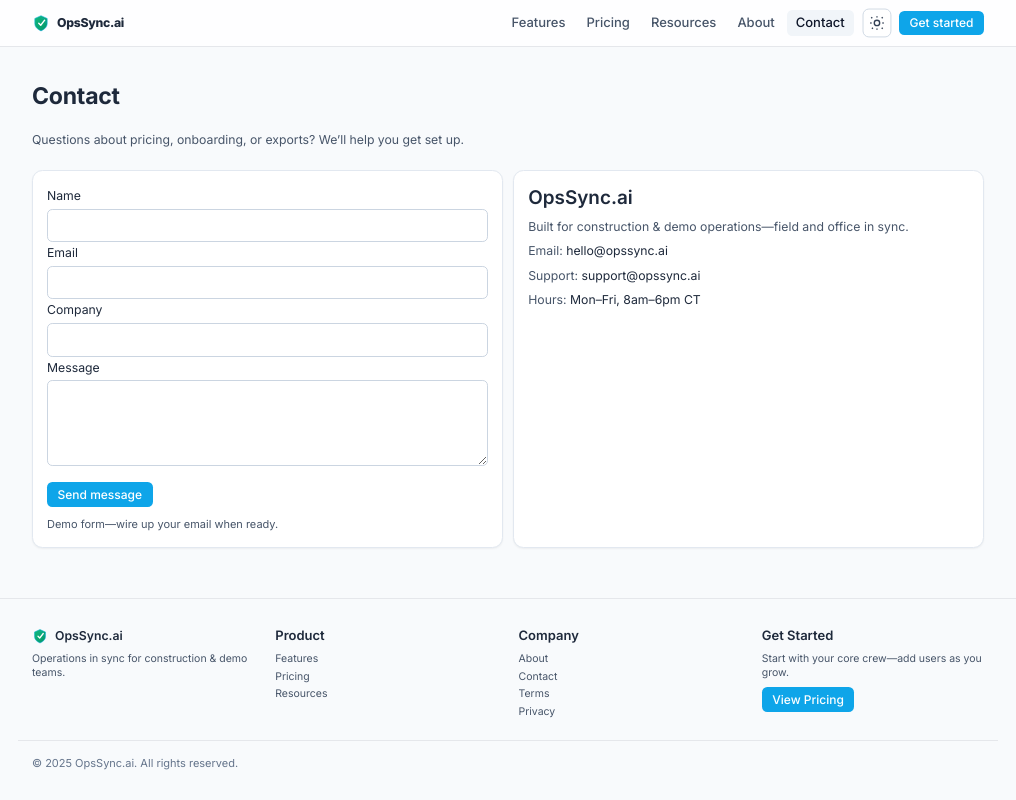
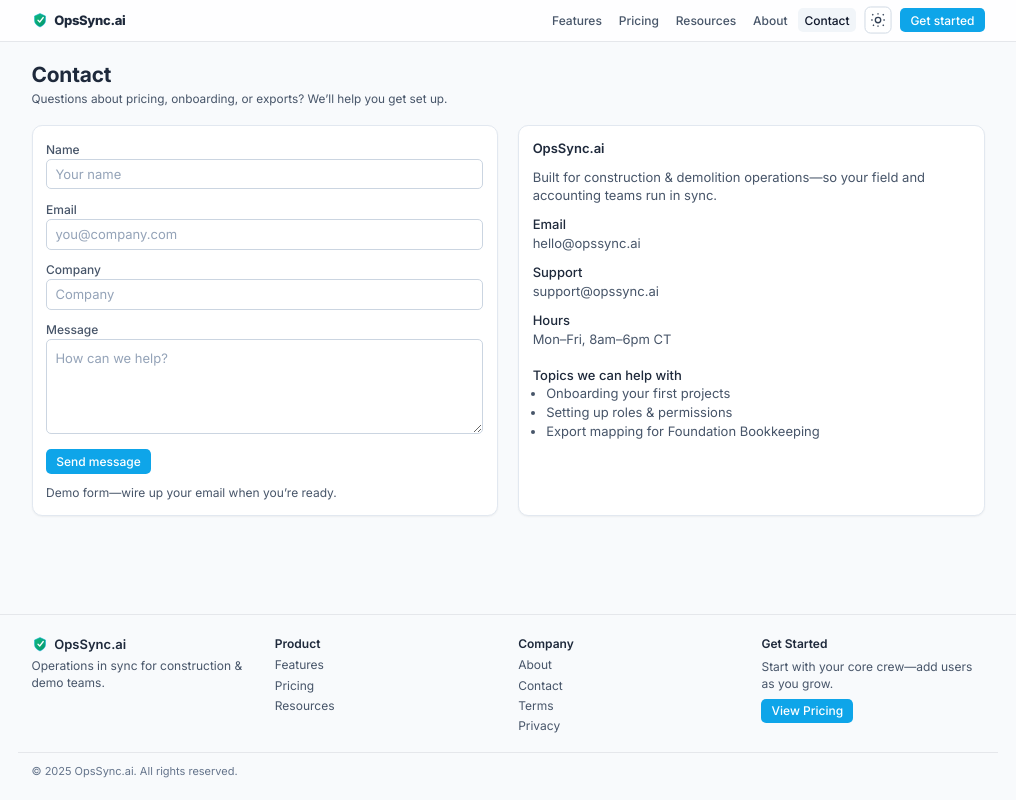
Before and after one commit to jerrsapps1/opssync-landing, a React (Vite) app: page /contact in a window 1280 px wide. Shown: the whole page, without its empty margins (132-1148 px from the left). Built offline with nearby package versions, Linux system fonts and the light colour scheme.

Commit message:
ui: compact global scale; small inputs/buttons; tighter navbar/footer; compact Contact page

```diff
--- a/src/components/Footer.tsx
+++ b/src/components/Footer.tsx
@@ -2,30 +2,30 @@
 
 export default function Footer() {
   return (
-    <footer className="border-t py-8 text-sm">
+    <footer className="border-t py-6 text-sm">
       <div className="container-ss grid gap-6 md:grid-cols-4">
-        <div className="space-y-2">
+        <div className="space-y-1.5">
           <div className="flex items-center gap-2">
             <BrandMark size={16}/>
-            <span className="text-sm font-semibold">OpsSync.ai</span>
+            <span className="text-[13px] font-semibold">OpsSync.ai</span>
           </div>
-          <p className="text-xs text-slate-600 dark:text-slate-400">
+          <p className="text-[12px] text-slate-600 dark:text-slate-400">
             Operations in sync for construction &amp; demo teams.
           </p>
         </div>
 
-        <div className="space-y-2">
-          <h3 className="text-[13px] font-semibold">Product</h3>
-          <ul className="space-y-1 text-xs text-slate-600 dark:text-slate-400">
+        <div className="space-y-1.5">
+          <h3 className="text-[12px] font-semibold">Product</h3>
+          <ul className="space-y-1 text-[12px] text-slate-600 dark:text-slate-400">
             <li><a href="/features"  className="hover:underline">Features</a></li>
             <li><a href="/pricing"   className="hover:underline">Pricing</a></li>
             <li><a href="/resources" className="hover:underline">Resources</a></li>
           </ul>
         </div>
 
-        <div className="space-y-2">
-          <h3 className="text-[13px] font-semibold">Company</h3>
-          <ul className="space-y-1 text-xs text-slate-600 dark:text-slate-400">
+        <div className="space-y-1.5">
+          <h3 className="text-[12px] font-semibold">Company</h3>
+          <ul className="space-y-1 text-[12px] text-slate-600 dark:text-slate-400">
             <li><a href="/about"   className="hover:underline">About</a></li>
             <li><a href="/contact" className="hover:underline">Contact</a></li>
             <li><a href="/terms"   className="hover:underline">Terms</a></li>
@@ -34,15 +34,13 @@
         </div>
 
         <div className="space-y-2">
-          <h3 className="text-[13px] font-semibold">Get Started</h3>
-          <p className="text-xs text-slate-600 dark:text-slate-400">Start with your core crew—add users as you grow.</p>
-          <a href="/pricing" className="inline-flex rounded-md bg-brand-500 px-3 py-1 text-[12px] font-medium text-white hover:bg-brand-600">
-            View Pricing
-          </a>
+          <h3 className="text-[12px] font-semibold">Get Started</h3>
+          <p className="text-[12px] text-slate-600 dark:text-slate-400">Start with your core crew—add users as you grow.</p>
+          <a href="/pricing" className="btn btn-primary">View Pricing</a>
         </div>
       </div>
 
-      <div className="container-ss mt-6 border-t pt-4 text-[11px] text-slate-500 dark:text-slate-400">
+      <div className="container-ss mt-5 border-t pt-3 text-[11px] text-slate-500 dark:text-slate-400">
         © 2025 OpsSync.ai. All rights reserved.
       </div>
     </footer>
--- a/src/components/Navbar.tsx
+++ b/src/components/Navbar.tsx
@@ -6,16 +6,16 @@
 export default function Navbar() {
   const [open, setOpen] = useState(false);
   const linkBase =
-    "block px-2.5 py-1 rounded-md text-[13px] font-medium transition hover:bg-slate-100 hover:text-slate-900 dark:hover:bg-slate-800/60 dark:hover:text-white";
+    "block px-2 py-1 rounded-md text-[12px] font-medium transition hover:bg-slate-100 hover:text-slate-900 dark:hover:bg-slate-800/60 dark:hover:text-white";
   const active = "text-slate-900 bg-slate-100 dark:text-white dark:bg-slate-800/60";
   const inactive = "text-slate-600 dark:text-slate-300";
 
   return (
     <nav className="sticky top-0 z-40 border-b bg-white/80 backdrop-blur-sm dark:border-slate-800 dark:bg-slate-900/80">
-      <div className="container-ss flex items-center justify-between py-2">
+      <div className="container-ss flex items-center justify-between py-1.5">
         <Link to="/" className="flex items-center gap-2">
-          <BrandMark size={18} />
-          <span className="text-sm font-extrabold tracking-tight">OpsSync.ai</span>
+          <BrandMark size={16}/>
+          <span className="text-[13px] font-extrabold tracking-tight">OpsSync.ai</span>
         </Link>
 
         <div className="hidden items-center gap-1 md:flex">
@@ -24,18 +24,13 @@
           <NavLink to="/resources" className={({isActive}) => `${linkBase} ${isActive?active:inactive}`}>Resources</NavLink>
           <NavLink to="/about"     className={({isActive}) => `${linkBase} ${isActive?active:inactive}`}>About</NavLink>
           <NavLink to="/contact"   className={({isActive}) => `${linkBase} ${isActive?active:inactive}`}>Contact</NavLink>
-
           <div className="mx-1 scale-90"><ThemeToggle/></div>
-
-          <Link to="/pricing" className="rounded-md bg-brand-500 px-3 py-1 text-[12px] font-medium text-white transition hover:bg-brand-600">
-            Get started
-          </Link>
+          <Link to="/pricing" className="btn btn-primary">Get started</Link>
         </div>
 
         <button
           className="inline-flex items-center justify-center rounded-md p-2 text-slate-600 hover:bg-slate-100 hover:text-slate-900 dark:text-slate-300 dark:hover:bg-slate-800 md:hidden"
-          onClick={() => setOpen(!open)} aria-expanded={open} aria-label="Toggle menu"
-        >
+          onClick={() => setOpen(!open)} aria-expanded={open} aria-label="Toggle menu">
           <svg width="18" height="18" viewBox="0 0 24 24" fill="none">
             <path d="M4 6h16M4 12h16M4 18h16" stroke="currentColor" strokeWidth="2" strokeLinecap="round"/>
           </svg>
@@ -50,12 +45,8 @@
             <NavLink to="/resources" onClick={()=>setOpen(false)} className={({isActive}) => `${linkBase} ${isActive?active:inactive}`}>Resources</NavLink>
             <NavLink to="/about"     onClick={()=>setOpen(false)} className={({isActive}) => `${linkBase} ${isActive?active:inactive}`}>About</NavLink>
             <NavLink to="/contact"   onClick={()=>setOpen(false)} className={({isActive}) => `${linkBase} ${isActive?active:inactive}`}>Contact</NavLink>
-
             <div className="mt-1 scale-90"><ThemeToggle/></div>
-
-            <Link to="/pricing" onClick={()=>setOpen(false)} className="mt-1 rounded-md bg-brand-500 px-3 py-1 text-[12px] font-medium text-white transition hover:bg-brand-600">
-              Get started
-            </Link>
+            <Link to="/pricing" onClick={()=>setOpen(false)} className="btn btn-primary mt-1">Get started</Link>
           </div>
         </div>
       )}
--- a/src/index.css
+++ b/src/index.css
@@ -2,11 +2,10 @@
 @tailwind components;
 @tailwind utilities;
 
-/* ===== Global compact scale (SafetySync-like) ===== */
+/* ===== Global compact scale ===== */
 @layer base {
   html {
-    /* smaller root -> everything scales down */
-    font-size: 14px; /* was 15/16 */
+    font-size: 13.5px; /* ⬅ smaller global scale (was 14/16) */
     font-family: Inter, system-ui, -apple-system, "Segoe UI", Roboto, Helvetica, Arial, "Apple Color Emoji", "Segoe UI Emoji";
     -webkit-text-size-adjust: 100%;
     text-rendering: optimizeLegibility;
@@ -17,47 +16,37 @@
     @apply bg-slate-50 text-slate-800 dark:bg-slate-950 dark:text-slate-200;
     line-height: 1.45;
   }
-
-  /* Headings tuned down across the site */
-  h1 { /* ~19–23px depending on width */
-    @apply leading-tight font-bold;
-    font-size: clamp(1.35rem, 1.8vw, 1.65rem);
-    letter-spacing: -0.01em;
-  }
-  h2 { /* ~16–19px */
-    @apply leading-snug font-semibold;
-    font-size: clamp(1.15rem, 1.5vw, 1.35rem);
-  }
-  h3 { /* ~14.5–16.5px */
-    @apply leading-snug font-semibold;
-    font-size: clamp(1.05rem, 1.25vw, 1.18rem);
-  }
+  /* Headings */
+  h1 { @apply font-bold leading-tight; font-size: clamp(1.28rem, 1.7vw, 1.55rem); letter-spacing:-0.01em; }
+  h2 { @apply font-semibold leading-snug; font-size: clamp(1.12rem, 1.35vw, 1.28rem); }
+  h3 { @apply font-semibold leading-snug; font-size: clamp(1.02rem, 1.15vw, 1.12rem); }
 }
 
-/* ===== Utilities & shared components ===== */
 @layer components {
-  /* Narrow, consistent content width on all pages */
+  /* Narrow container like SafetySync */
   .container-ss {
-    max-width: 980px;   /* <— key: compact */
-    margin-left: auto;
-    margin-right: auto;
-    padding-left: 1rem; /* 16px */
-    padding-right: 1rem;
+    max-width: 980px;
+    margin-left: auto; margin-right: auto;
+    padding-left: 1rem; padding-right: 1rem;
   }
 
   .muted { @apply text-slate-600 dark:text-slate-400; }
+  .card  { @apply rounded-xl border border-slate-200 bg-white shadow-sm dark:border-slate-800 dark:bg-slate-900; }
 
-  .card {
-    @apply rounded-xl border border-slate-200 bg-white shadow-sm
-           dark:border-slate-800 dark:bg-slate-900;
-  }
+  /* Small controls used everywhere */
+  .label    { @apply mb-1 text-[12px] font-medium text-slate-600 dark:text-slate-300; }
+  .input    { @apply w-full h-9 rounded-md border border-slate-300 bg-white px-2.5 text-[13px] text-slate-800 placeholder:text-slate-400
+                       focus:outline-none focus:ring-2 focus:ring-sky-400 focus:ring-offset-2 focus:ring-offset-white
+                       dark:border-slate-700 dark:bg-slate-900 dark:text-slate-200 dark:focus:ring-offset-slate-900; }
+  .textarea { @apply w-full rounded-md border border-slate-300 bg-white p-2.5 text-[13px] text-slate-800 placeholder:text-slate-400
+                       focus:outline-none focus:ring-2 focus:ring-sky-400 focus:ring-offset-2 focus:ring-offset-white
+                       dark:border-slate-700 dark:bg-slate-900 dark:text-slate-200 dark:focus:ring-offset-slate-900; }
 
-  .ring-focus {
-    @apply focus:outline-none focus-visible:ring-2 focus-visible:ring-sky-400
-           focus-visible:ring-offset-2 focus-visible:ring-offset-white
-           dark:focus-visible:ring-offset-slate-900;
-  }
+  .btn        { @apply inline-flex items-center justify-center rounded-md px-3 py-1 text-[12px] font-medium transition; }
+  .btn-primary{ @apply btn text-white bg-sky-500 hover:bg-sky-600; }
+  .btn-ghost  { @apply btn border border-slate-300 bg-white text-slate-700 hover:bg-slate-50 dark:border-slate-700 dark:bg-slate-900 dark:text-slate-200 dark:hover:bg-slate-800; }
 
+  /* Subtle header bg */
   .bg-brand-gradient {
     background:
       radial-gradient(40rem 18rem at 10% -10%, rgba(14,165,233,.08), transparent),
--- a/src/pages/Contact.tsx
+++ b/src/pages/Contact.tsx
@@ -1,35 +1,58 @@
 export default function Contact() {
   return (
-    <section className="container-ss py-8 md:py-10 space-y-6">
-      <h1>Contact</h1>
-      <p className="text-sm muted">Questions about pricing, onboarding, or exports? We’ll help you get set up.</p>
+    <section className="py-6">
+      <div className="container-ss">
+        <h1>Contact</h1>
+        <p className="muted text-sm mt-1">Questions about pricing, onboarding, or exports? We’ll help you get set up.</p>
 
-      <div className="grid gap-3 md:grid-cols-2">
-        <form className="card p-4 space-y-3">
-          <label className="text-sm">Name
-            <input className="mt-1 w-full rounded-md border border-slate-300 bg-white px-3 py-2 text-sm dark:border-slate-700 dark:bg-slate-900" />
-          </label>
-          <label className="text-sm">Email
-            <input className="mt-1 w-full rounded-md border border-slate-300 bg-white px-3 py-2 text-sm dark:border-slate-700 dark:bg-slate-900" />
-          </label>
-          <label className="text-sm">Company
-            <input className="mt-1 w-full rounded-md border border-slate-300 bg-white px-3 py-2 text-sm dark:border-slate-700 dark:bg-slate-900" />
-          </label>
-          <label className="text-sm">Message
-            <textarea rows={4} className="mt-1 w-full rounded-md border border-slate-300 bg-white px-3 py-2 text-sm dark:border-slate-700 dark:bg-slate-900" />
-          </label>
-          <button type="button" className="rounded-md bg-brand-500 px-3 py-1 text-[12px] font-medium text-white hover:bg-brand-600">
-            Send message
-          </button>
-          <p className="text-[11px] muted">Demo form—wire up your email when ready.</p>
-        </form>
+        <div className="mt-5 grid gap-6 md:grid-cols-2">
+          {/* Form */}
+          <form className="card p-4 space-y-3">
+            <div>
+              <label className="label">Name</label>
+              <input className="input" type="text" placeholder="Your name" />
+            </div>
+            <div>
+              <label className="label">Email</label>
+              <input className="input" type="email" placeholder="you@company.com" />
+            </div>
+            <div>
+              <label className="label">Company</label>
+              <input className="input" type="text" placeholder="Company" />
+            </div>
+            <div>
+              <label className="label">Message</label>
+              <textarea className="textarea h-28" placeholder="How can we help?" />
+            </div>
+            <button type="button" className="btn btn-primary w-max">Send message</button>
+            <p className="text-[12px] muted">Demo form—wire up your email when you’re ready.</p>
+          </form>
 
-        <div className="card p-4 space-y-2">
-          <h2>OpsSync.ai</h2>
-          <p className="text-sm muted">Built for construction &amp; demo operations—field and office in sync.</p>
-          <p className="text-sm"><span className="muted">Email:</span> hello@opssync.ai</p>
-          <p className="text-sm"><span className="muted">Support:</span> support@opssync.ai</p>
-          <p className="text-sm"><span className="muted">Hours:</span> Mon–Fri, 8am–6pm CT</p>
+          {/* Info */}
+          <div className="card p-4 text-[13px] space-y-3">
+            <h3 className="text-[13px] font-semibold">OpsSync.ai</h3>
+            <p className="muted">Built for construction &amp; demolition operations—so your field and accounting teams run in sync.</p>
+            <div>
+              <div className="font-medium">Email</div>
+              <div className="muted">hello@opssync.ai</div>
+            </div>
+            <div>
+              <div className="font-medium">Support</div>
+              <div className="muted">support@opssync.ai</div>
+            </div>
+            <div>
+              <div className="font-medium">Hours</div>
+              <div className="muted">Mon–Fri, 8am–6pm CT</div>
+            </div>
+            <div className="pt-2">
+              <div className="font-medium">Topics we can help with</div>
+              <ul className="list-disc pl-4 muted">
+                <li>Onboarding your first projects</li>
+                <li>Setting up roles &amp; permissions</li>
+                <li>Export mapping for Foundation Bookkeeping</li>
+              </ul>
+            </div>
+          </div>
         </div>
       </div>
     </section>
```
